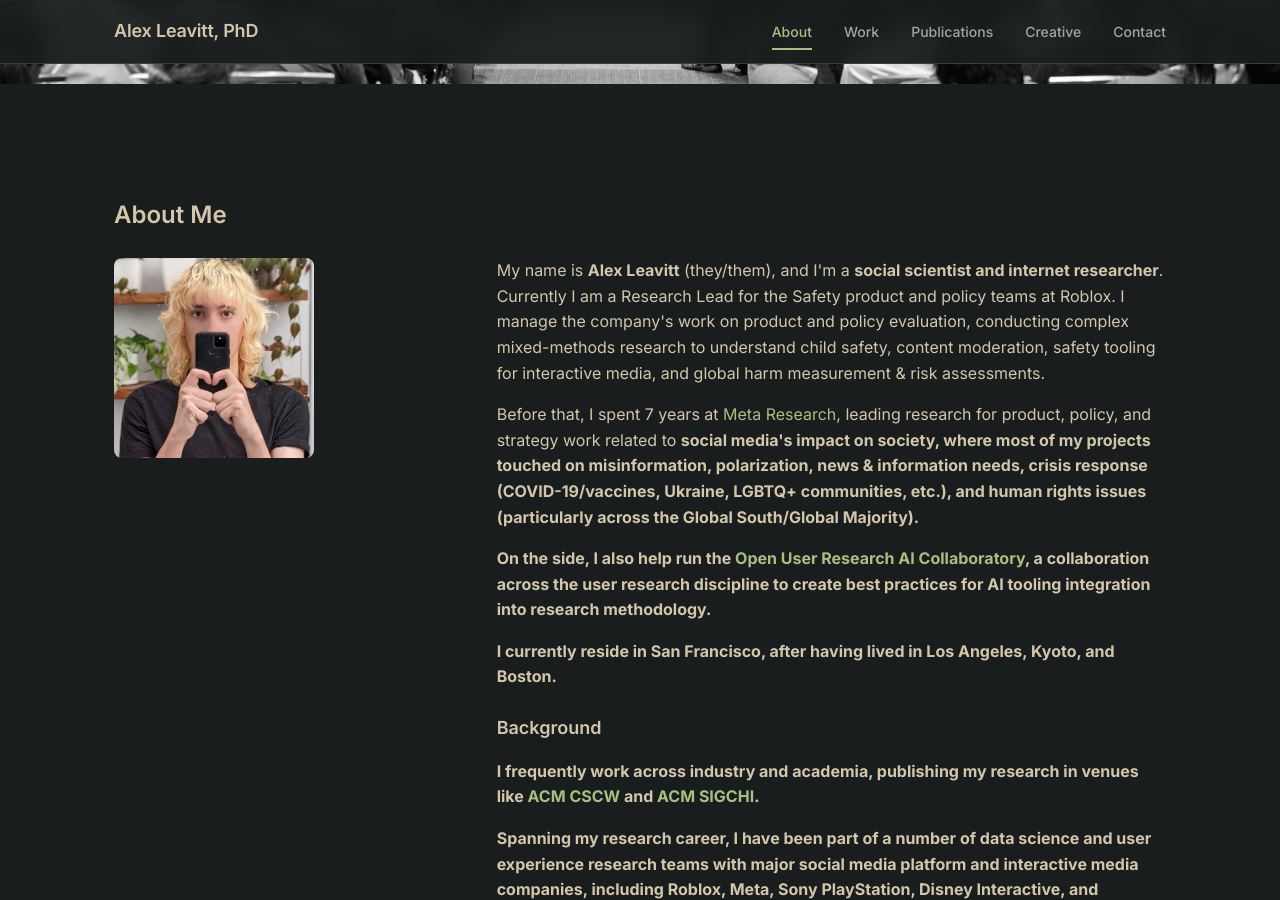
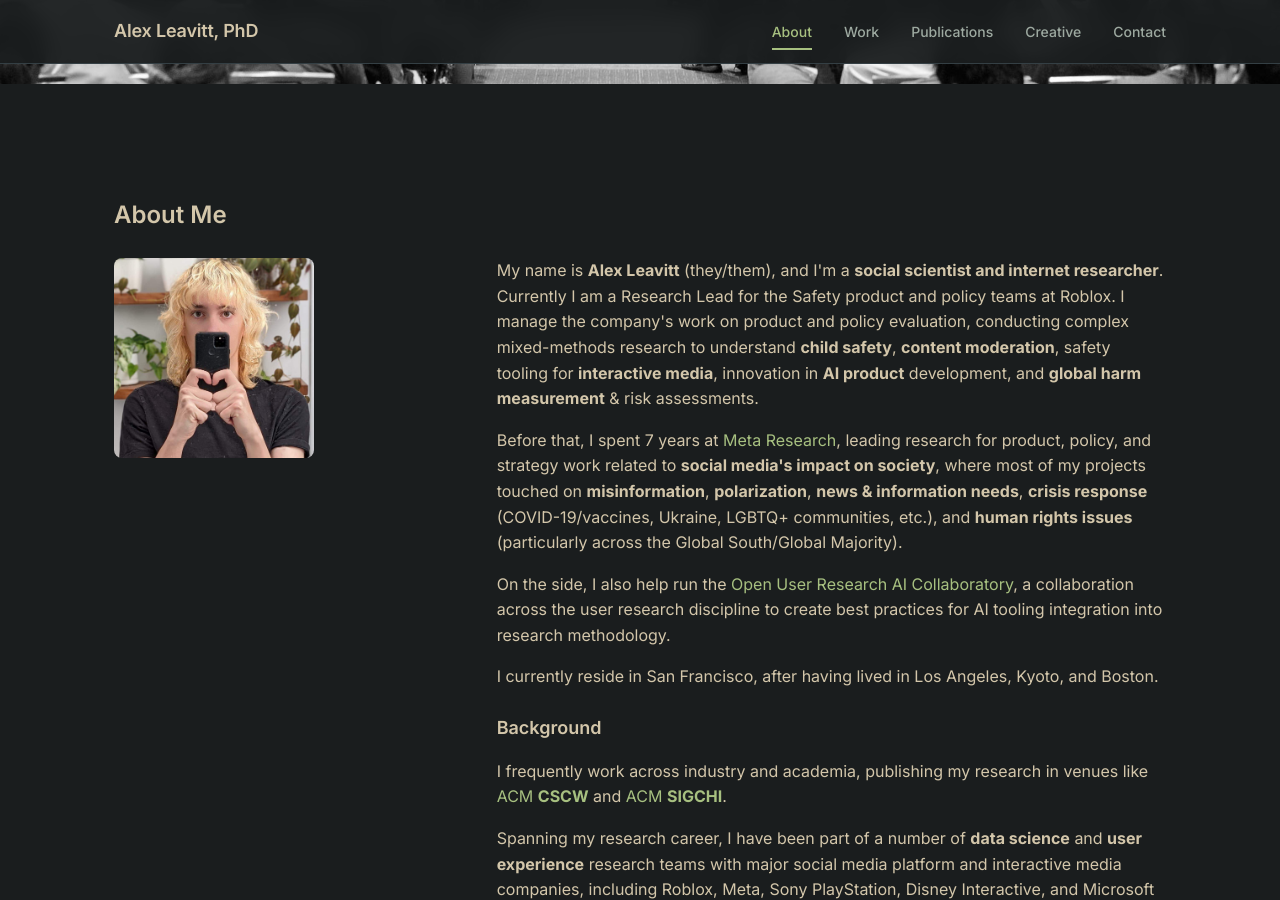
Before and after one commit to alexleavitt/alexleavitt.github.io, a Jekyll site: the page built from index.html, in a window 1280 px wide and 900 px high, scrolled down 385 px. Built offline with Jekyll 4.4.1, drawn with Linux system fonts in a browser that asks for light colours.

Commit message:
Enhance personal description with bold highlights
Updated the description of professional roles and areas of research expertise.

```diff
--- a/index.html
+++ b/index.html
@@ -24,10 +24,10 @@
         <div class="about-text">
           <p>
             My name is <b>Alex Leavitt</b> (they/them), and I'm a <b>social scientist and internet researcher</b>.
-            Currently I am a Research Lead for the Safety product and policy teams at Roblox. I manage the company's work on product and policy evaluation, conducting complex mixed-methods research to understand child safety, content moderation, safety tooling for interactive media, and global harm measurement & risk assessments.
+            Currently I am a Research Lead for the Safety product and policy teams at Roblox. I manage the company's work on product and policy evaluation, conducting complex mixed-methods research to understand <b>child safety</b>, <b>content moderation</b>, safety tooling for <b>interactive media</b>, innovation in <b>AI product</b> development, and <b>global harm measurement</b> & risk assessments.
           </p>
           <p>Before that, I spent 7 years at <a href="https://research.fb.com/people/leavitt-alex/" target="_blank">Meta Research</a>,
-            leading research for product, policy, and strategy work related to <b>social media's impact on society, where most of my projects touched on <b>misinformation</b>, <b>polarization</b>, <b>news & information needs</b>,
+            leading research for product, policy, and strategy work related to <b>social media's impact on society</b>, where most of my projects touched on <b>misinformation</b>, <b>polarization</b>, <b>news & information needs</b>,
             <b>crisis response</b> (COVID-19/vaccines, Ukraine, LGBTQ+ communities, etc.), and <b>human rights issues</b>
             (particularly across the Global South/Global Majority).
           </p>
```
